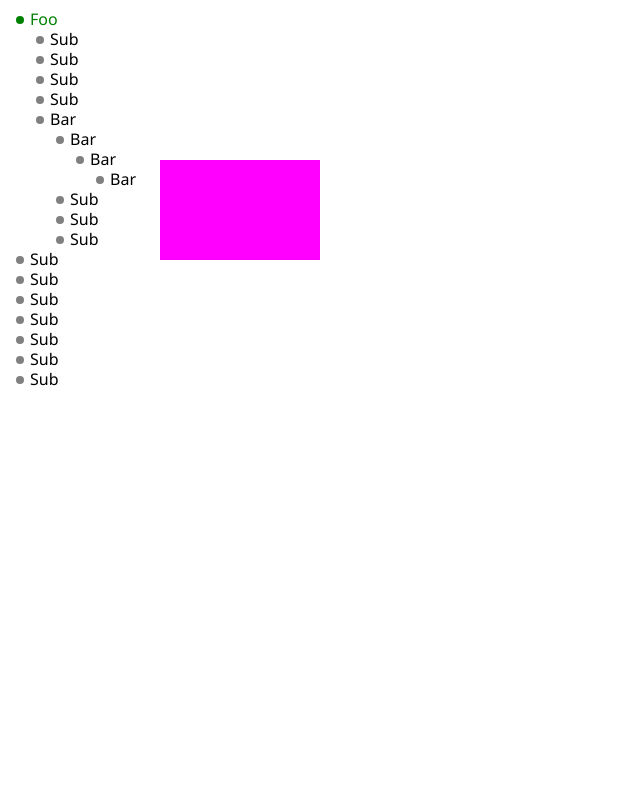
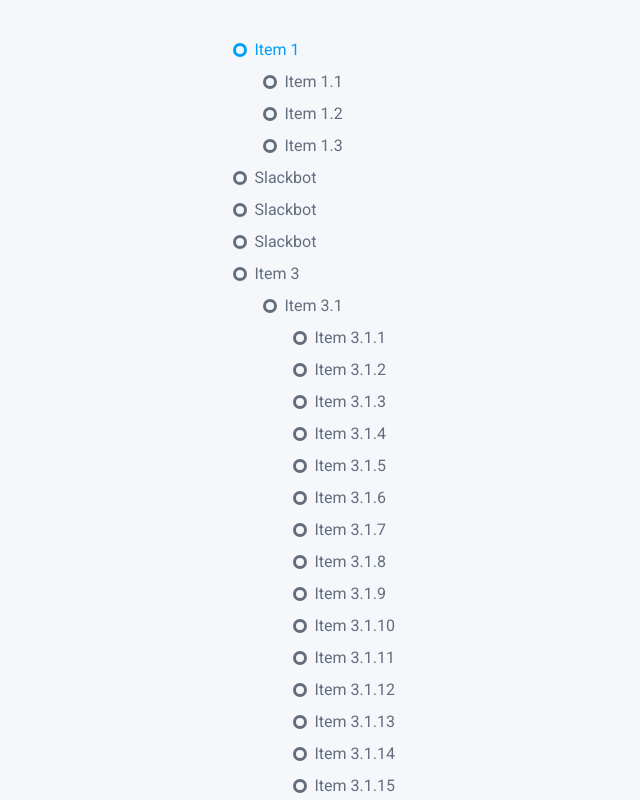
Before and after one commit to ilyaivanov/viztly, a website built with webpack: page public/index.html in a window 1280 px wide. Shown: the whole page, without its empty margins (0-640 px from the left). Built offline with nearby package versions, Linux system fonts and the light colour scheme.

Commit message:
Simple traversal. Center screen

```diff
--- a/public/index.html
+++ b/public/index.html
@@ -6,13 +6,14 @@
     <meta name="viewport" content="width=device-width, initial-scale=1" />
     <link href="./favicon.svg" rel="icon" type="image/svg+xml" />
     <style>
+      @import url("https://fonts.googleapis.com/css2?family=Roboto");
       body {
         margin: 0;
       }
       canvas {
         display: block;
       }
-      #main-input {
+      /* #main-input {
         position: absolute;
         background-color: transparent;
         color: white;
@@ -34,10 +35,8 @@
         transform: translateY(20px);
         opacity: 0;
         pointer-events: none;
-      }
+      } */
     </style>
   </head>
-  <body>
-    <div id="youtubeIframe"></div>
-  </body>
+  <body></body>
 </html>
--- a/src6/animatedBox.ts
+++ b/src6/animatedBox.ts
@@ -3,7 +3,13 @@
 import { MyCanvas } from "./canvas";
 
 export const view = (ctx: MyCanvas) => {
-  ctx.fillRect(160, 160, width.current, 100, color.getHexColor());
+  ctx.fillRect(
+    position.x.current,
+    position.y.current,
+    width.current,
+    100,
+    color.getHexColor()
+  );
 };
 
 export const animateTo = (targetColor: string) => {
@@ -16,3 +22,13 @@
 
 const color = new AnimatedColor("#ff00ff");
 const width = new AnimatedNumber(160);
+
+const position = {
+  x: new AnimatedNumber(160),
+  y: new AnimatedNumber(160),
+};
+
+document.addEventListener("click", (e) => {
+  position.x.switchTo(e.clientX);
+  position.y.switchTo(e.clientY);
+});
--- a/src6/app.ts
+++ b/src6/app.ts
@@ -1,48 +1,74 @@
-import { animateTo, setWidth, view } from "./animatedBox";
+import { goDown, goLeft, goRight, goUp, Tree } from "../src/tree";
+import { animateTo, setWidth } from "./animatedBox";
 import { MyCanvas } from "./canvas";
 
+const c = {
+  outlineCircleR: 5.5,
+  outlineCircleLineWidth: 3,
+  textToCircleDistance: 8,
+  yStart: 50,
+  xStart: 50,
+  yStep: 32,
+  xStep: 30,
+
+  //colors
+  selectedColor: "#009EF7",
+  circleColor: "#636E7D",
+  textColor: "#636E7D",
+};
+
 export class App {
-  root?: Item;
-  selectedItem?: Item;
-  constructor(public canvas: MyCanvas) {}
-
-  setRoot(root: Item) {
-    this.root = root;
-    this.selectedItem = root.children?.at(0);
-  }
+  constructor(public canvas: MyCanvas, public tree: Tree) {}
 
   draw() {
     const ctx = this.canvas;
     ctx.clearRect();
 
-    if (this.root?.children) this.drawChildren(this.root?.children, 20, 0);
-    view(ctx);
+    ctx.fillRect(0, 0, 10000, 10000, "#F5F7FA");
+    if (this.tree.root.children)
+      this.drawChildren(this.tree.root.children, c.yStart, 0);
   }
 
   private drawChildren = (items: Item[], x: number, level: number) => {
     let height = 0;
+    const xStart = getLeftOffest();
     items.forEach((item) => {
-      this.drawItem(20 + level * 20, x + height, item);
-      height += 20;
-      if (item.children)
+      this.drawItem(xStart + level * c.xStep, x + height, item);
+      height += c.yStep;
+      if (item.isOpen && item.children)
         height += this.drawChildren(item.children, x + height, level + 1);
     });
     return height;
   };
 
   private drawItem = (x: number, y: number, item: Item) => {
-    const isSelected = this.selectedItem === item;
-    const textColor = isSelected ? "green" : "black";
-    const circleColor = isSelected ? "green" : "gray";
+    const isSelected = this.tree.selectedItem === item;
+    const textColor = isSelected ? c.selectedColor : c.textColor;
+    const circleColor = isSelected ? c.selectedColor : c.circleColor;
 
-    this.canvas.fillCircle(x, y, 4, circleColor);
+    const r = c.outlineCircleR;
+    const lineWidth = c.outlineCircleLineWidth;
+    if (!item.isOpen && item.children.length > 0)
+      this.canvas.fillCircle(x, y, r + lineWidth / 2, circleColor);
+    else this.canvas.outlineCircle(x, y, r, lineWidth, circleColor);
 
-    this.canvas.fillTextAtMiddle(x + 10, y, item.text, textColor);
+    this.canvas.fillTextAtMiddle(
+      x + c.textToCircleDistance + c.outlineCircleR + 1,
+      y + 1,
+      item.title,
+      textColor
+    );
   };
 
   handleKey(e: KeyboardEvent) {
     if (e.code === "ArrowDown") {
-      this.selectedItem = this.root!.children![1];
+      goDown();
+    } else if (e.code === "ArrowUp") {
+      goUp();
+    } else if (e.code === "ArrowLeft") {
+      goLeft();
+    } else if (e.code === "ArrowRight") {
+      goRight();
     } else if (e.code.startsWith("Digit")) {
       const k = Number(e.code[e.code.length - 1]);
       const hex = Math.round((1 / (k + 1)) * 255);
@@ -53,12 +79,13 @@
   }
 }
 
-type Item = {
-  text: string;
-  children?: Item[];
+const getLeftOffest = () => Math.max((window.innerWidth - 800) / 2, c.xStart);
+// type Item = {
+//   text: string;
+//   children?: Item[];
 
-  parent?: Item;
-};
+//   parent?: Item;
+// };
 
 //handle item selection
 //handle open\close items
--- a/src6/canvas.ts
+++ b/src6/canvas.ts
@@ -25,11 +25,26 @@
     // }
   };
 
+  outlineCircle = (
+    x: number,
+    y: number,
+    r: number,
+    lineWidth: number,
+    color: string
+  ) => {
+    this.context.strokeStyle = color;
+    const ctx = this.context;
+    ctx.beginPath();
+    ctx.arc(x, y, r, 0, 2 * Math.PI);
+    ctx.lineWidth = lineWidth;
+    ctx.stroke();
+  };
+
   fillTextAtMiddle = (x: number, y: number, text: string, color: string) => {
     const ctx = this.context;
     ctx.fillStyle = color;
     ctx.textBaseline = "middle";
-    ctx.font = "16px Segoe UI";
+    ctx.font = "16px Roboto, sans-serif";
     ctx.fillText(text, x, y);
   };
 }
--- a/src6/main.ts
+++ b/src6/main.ts
@@ -1,3 +1,5 @@
+import { createTree, init } from "../src/tree";
+import { createItem, createRoot, list } from "../src/tree/tree.crud";
 import { engine } from "./animations/engine";
 import { App } from "./app";
 import { MyCanvas } from "./canvas";
@@ -9,42 +11,29 @@
 canvas.width = window.innerWidth;
 canvas.height = window.innerHeight;
 document.body.appendChild(canvas);
+const medium = createRoot([
+  createItem("Item 1", list("Item 1.", 3)),
+  createItem("Slackbot"),
+  createItem("Slackbot"),
+  createItem("Slackbot"),
+  createItem("Item 3", [
+    createItem("Item 3.1", list("Item 3.1.", 20)),
+    createItem("Item 3.2", list("Item 3.2.", 10)),
+  ]),
+  createItem("Big", list("Big child ", 50)),
+  createItem("Item 4", [
+    createItem("Item 4.1.", list("Item 4.1.", 10)),
+    createItem("Item 4.2.", list("Item 4.2.", 10)),
+    createItem("Item 4.3.", list("Item 4.3.", 10)),
+  ]),
+  createItem("Item 5", list("Item 5.", 5)),
+  createItem("Item 6"),
+  createItem("Item 7"),
+]);
 
-const app = new App(new MyCanvas(ctx));
-
-app.setRoot({
-  text: "Root",
-  children: [
-    {
-      text: "Foo",
-      children: [
-        { text: "Sub" },
-        { text: "Sub" },
-        { text: "Sub" },
-        { text: "Sub" },
-        {
-          text: "Bar",
-          children: [
-            {
-              text: "Bar",
-              children: [{ text: "Bar", children: [{ text: "Bar" }] }],
-            },
-            { text: "Sub" },
-            { text: "Sub" },
-            { text: "Sub" },
-          ],
-        },
-      ],
-    },
-    { text: "Sub" },
-    { text: "Sub" },
-    { text: "Sub" },
-    { text: "Sub" },
-    { text: "Sub" },
-    { text: "Sub" },
-    { text: "Sub" },
-  ],
-});
+const tree = createTree(medium);
+init(tree);
+const app = new App(new MyCanvas(ctx), tree);
 
 document.addEventListener("keydown", (e) => {
   app.handleKey(e);
@@ -62,4 +51,9 @@
 
 app.draw();
 
+document.fonts.load("16px Roboto").then(() => {
+  console.log("loaded");
+  app.draw();
+});
+
 engine.onTick = () => app.draw();
```
Also changed, not shown: src6/app.spec.ts (+1 -1 lines).
